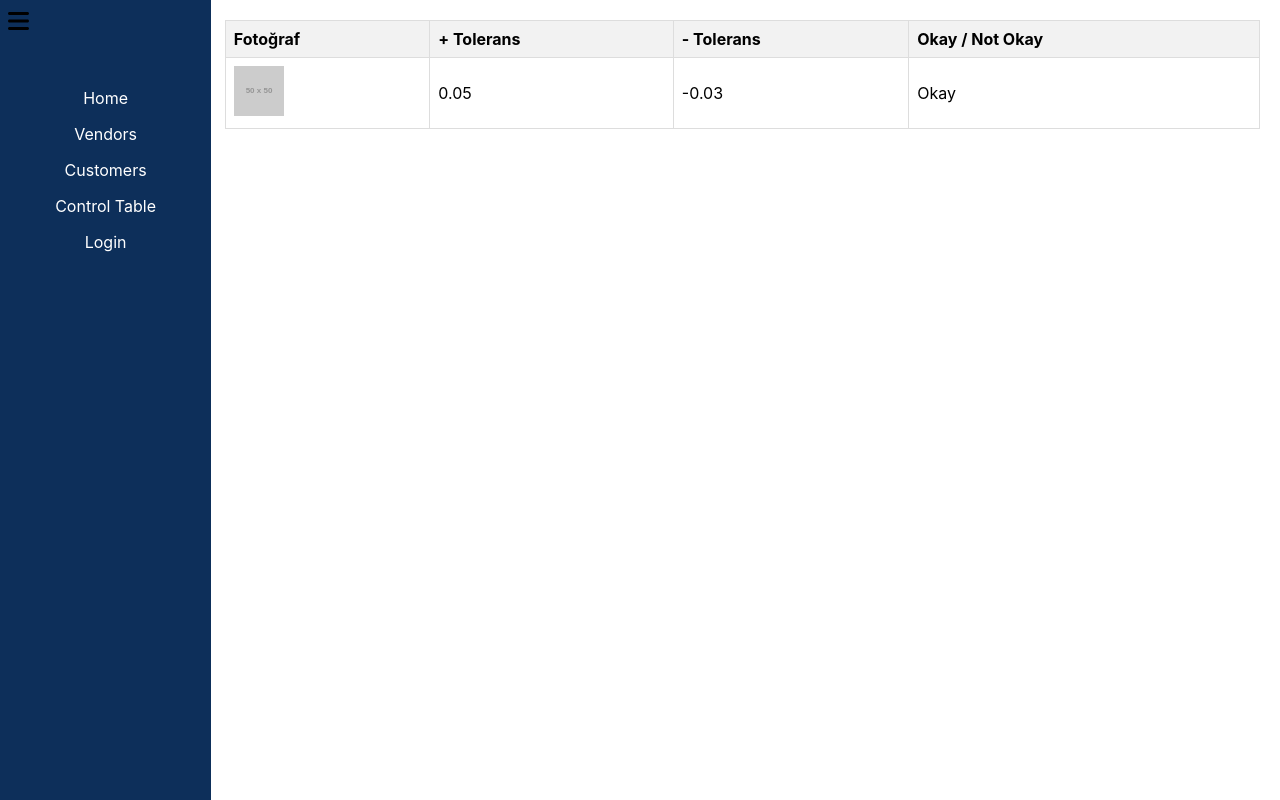
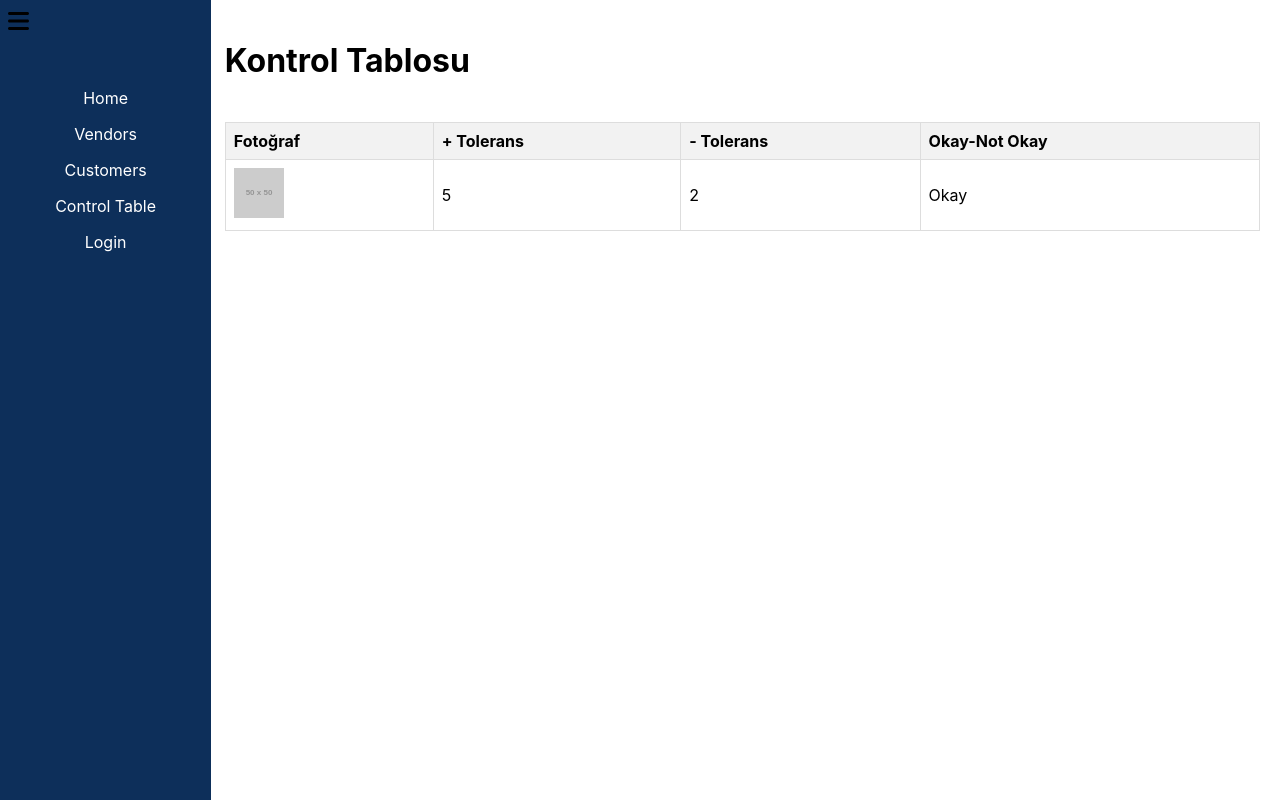
Before and after one commit to bbalbayrak/Web, a React (Create React App) app in the folder client/: page /controltable in a window 1280 px wide. Built offline with nearby package versions, Linux system fonts and the light colour scheme.

Commit message:
tolerancetable updated

```diff
--- a/client/src/components/ToleranceTable/ToleranceTable.js
+++ b/client/src/components/ToleranceTable/ToleranceTable.js
@@ -1,33 +1,47 @@
 import React from 'react';
 import './ToleranceTable.css';
+
+const toleranceData = [
+  // Örnek tolerans verileri
+  {
+    imageUrl: 'https://via.placeholder.com/50',
+    positiveTolerance: 5,
+    negativeTolerance: 2,
+    status: 'Okay',
+  },
+  // Daha fazla tolerans verisi ekleyebilirsiniz...
+];
 
 const ToleranceTable = () => {
   return (
     <div className="tolerance-table-container">
+      <div className="header-container">
+        <h1>Kontrol Tablosu</h1>
+      </div>
       <table className="tolerance-table">
         <thead>
           <tr>
             <th>Fotoğraf</th>
             <th>+ Tolerans</th>
             <th>- Tolerans</th>
-            <th>Okay / Not Okay</th>
+            <th>Okay-Not Okay</th>
           </tr>
         </thead>
         <tbody>
-          {/* Örnek satır */}
-          <tr>
+          {toleranceData.map((tolerance, index) => (
+            <tr key={index}>
               <td>
                 <img
                   className="table-image"
-                src="https://via.placeholder.com/50"
-                alt="Fotoğraf"
+                  src={tolerance.imageUrl}
+                  alt={`Tolerance ${index + 1}`}
                 />
               </td>
-            <td>0.05</td>
-            <td>-0.03</td>
-            <td>Okay</td>
+              <td>{tolerance.positiveTolerance}</td>
+              <td>{tolerance.negativeTolerance}</td>
+              <td>{tolerance.status}</td>
             </tr>
-          {/* Diğer satırlar buraya eklenebilir */}
+          ))}
         </tbody>
       </table>
     </div>
```
Lines whose indentation alone changed are shown as unchanged.
